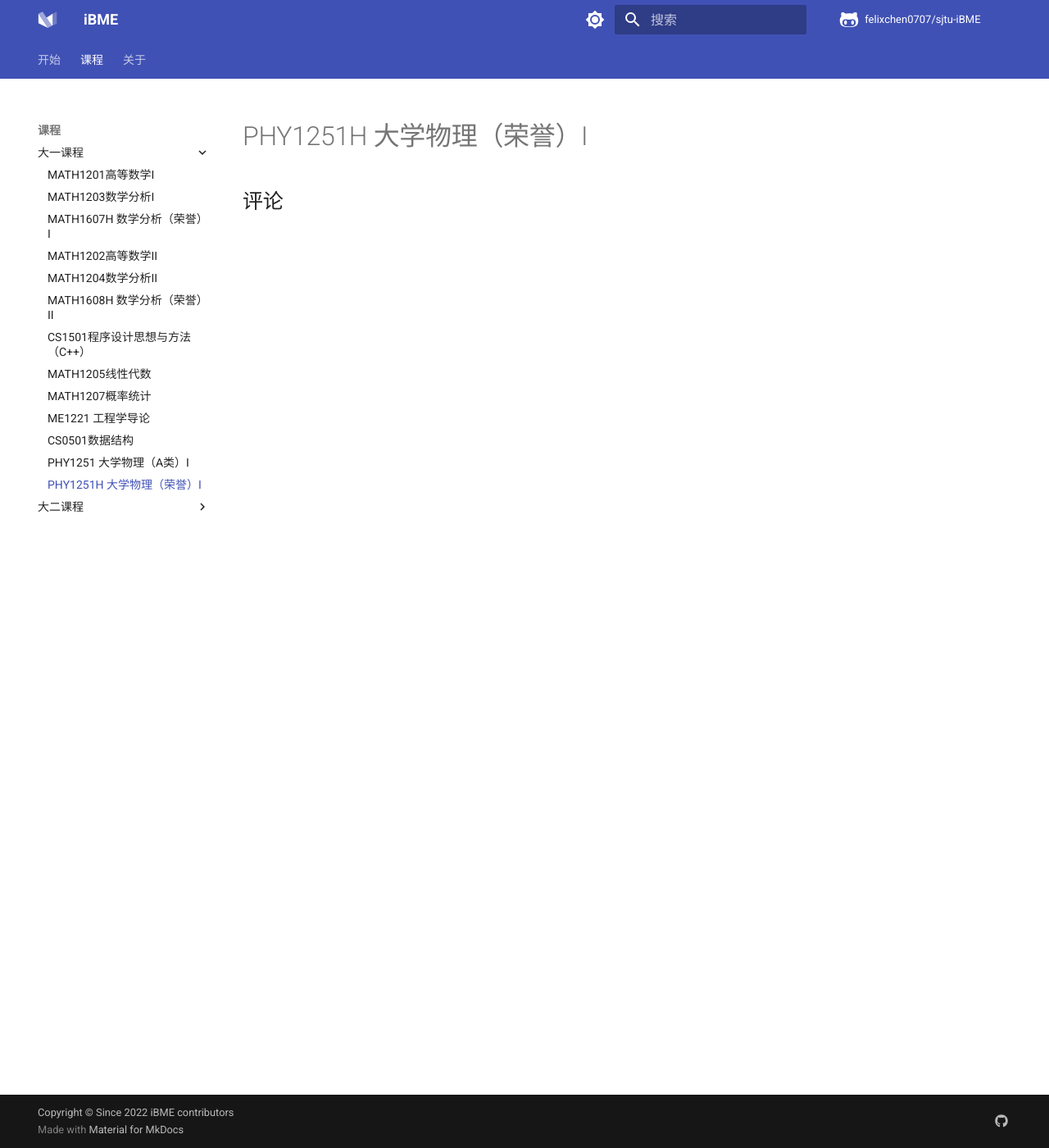
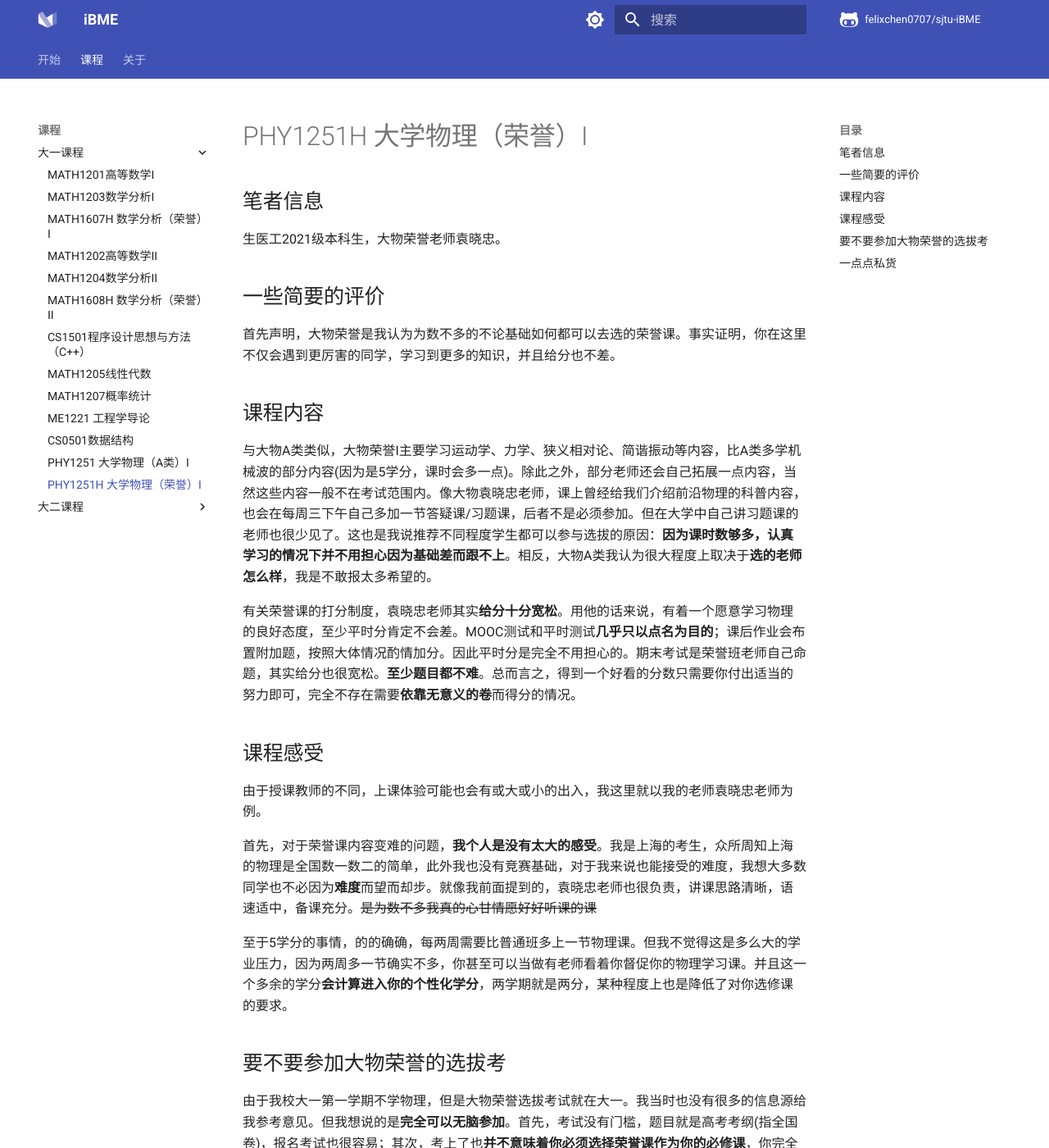
Before and after one commit to glimmeringlight/sjtu-notes, an MkDocs documentation site: the page built from docs/courses/grade1/PHY1251H.md, in a window 1280 px wide and 1400 px high. Shown: the whole window at 82% size. Built offline with MkDocs 1.6.1 and Material for MkDocs 9.7.7, drawn with Linux system fonts in a browser that asks for light colours; a script that is not in the unit is left out; comment, search, counter and statistics services are not loaded; some of the changed text lies outside the part shown.

Commit message:
update PHY1251H

```diff
--- a/docs/courses/grade1/PHY1251H.md
+++ b/docs/courses/grade1/PHY1251H.md
@@ -1 +1,31 @@
 # PHY1251H 大学物理（荣誉）I
+
+## 笔者信息
+
+生医工2021级本科生，大物荣誉老师袁晓忠。
+
+## 一些简要的评价
+
+首先声明，大物荣誉是我认为为数不多的不论基础如何都可以去选的荣誉课。事实证明，你在这里不仅会遇到更厉害的同学，学习到更多的知识，并且给分也不差。
+
+## 课程内容
+
+与大物A类类似，大物荣誉I主要学习运动学、力学、狭义相对论、简谐振动等内容，比A类多学机械波的部分内容(因为是5学分，课时会多一点)。除此之外，部分老师还会自己拓展一点内容，当然这些内容一般不在考试范围内。像大物袁晓忠老师，课上曾经给我们介绍前沿物理的科普内容，也会在每周三下午自己多加一节答疑课/习题课，后者不是必须参加。但在大学中自己讲习题课的老师也很少见了。这也是我说推荐不同程度学生都可以参与选拔的原因：**因为课时数够多，认真学习的情况下并不用担心因为基础差而跟不上**。相反，大物A类我认为很大程度上取决于**选的老师怎么样**，我是不敢报太多希望的。
+
+有关荣誉课的打分制度，袁晓忠老师其实**给分十分宽松**。用他的话来说，有着一个愿意学习物理的良好态度，至少平时分肯定不会差。MOOC测试和平时测试**几乎只以点名为目的**；课后作业会布置附加题，按照大体情况酌情加分。因此平时分是完全不用担心的。期末考试是荣誉班老师自己命题，其实给分也很宽松。**至少题目都不难**。总而言之，得到一个好看的分数只需要你付出适当的努力即可，完全不存在需要**依靠无意义的卷**而得分的情况。
+
+## 课程感受
+
+由于授课教师的不同，上课体验可能也会有或大或小的出入，我这里就以我的老师袁晓忠老师为例。
+
+首先，对于荣誉课内容变难的问题，**我个人是没有太大的感受**。我是上海的考生，众所周知上海的物理是全国数一数二的简单，此外我也没有竞赛基础，对于我来说也能接受的难度，我想大多数同学也不必因为**难度**而望而却步。就像我前面提到的，袁晓忠老师也很负责，讲课思路清晰，语速适中，备课充分。~~是为数不多我真的心甘情愿好好听课的课~~
+
+至于5学分的事情，的的确确，每两周需要比普通班多上一节物理课。但我不觉得这是多么大的学业压力，因为两周多一节确实不多，你甚至可以当做有老师看着你督促你的物理学习课。并且这一个多余的学分**会计算进入你的个性化学分**，两学期就是两分，某种程度上也是降低了对你选修课的要求。
+
+## 要不要参加大物荣誉的选拔考
+
+由于我校大一第一学期不学物理，但是大物荣誉选拔考试就在大一。我当时也没有很多的信息源给我参考意见。但我想说的是**完全可以无脑参加**。首先，考试没有门槛，题目就是高考考纲(指全国卷)，报名考试也很容易；其次，考上了也**并不意味着你必须选择荣誉课作为你的必修课**，你完全可以半路跳车。所以，不论如何，参加选拔考都是一个不错的选择。
+
+## 一点点私货
+
+真的很推荐所有人都要去听一听袁晓忠老师的课，我不允许这么好的老师不被大家所知。
```
